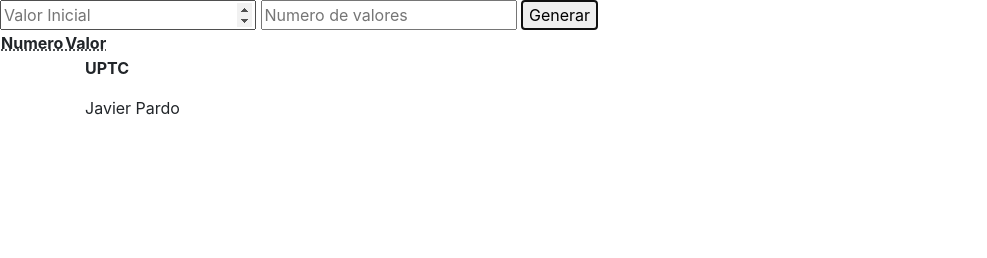
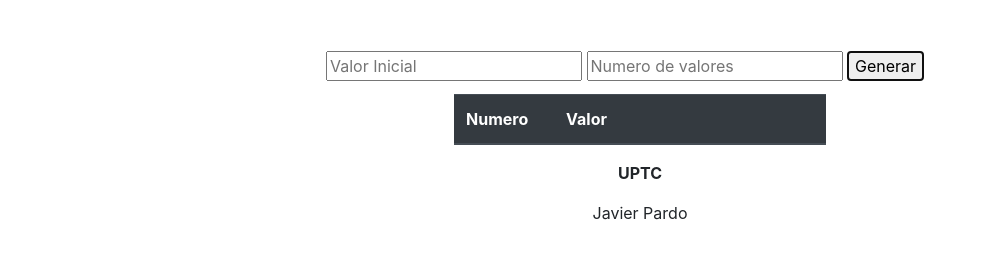
Before and after one commit to javipart/Barcode, a plain HTML site: page index.html in a window 1280 px wide. Both pictures are taken after a click on the button "Generar". Shown: the whole page, without its empty margins (0-987 px from the left). Drawn offline with nearby package versions, Linux system fonts and the light colour scheme.

Commit message:
Modify html and inputs validate, clean

```diff
--- a/index.html
+++ b/index.html
@@ -10,17 +10,17 @@
 <script src="https://stackpath.bootstrapcdn.com/bootstrap/4.3.1/js/bootstrap.min.js" integrity="sha384-JjSmVgyd0p3pXB1rRibZUAYoIIy6OrQ6VrjIEaFf/nJGzIxFDsf4x0xIM+B07jRM" crossorigin="anonymous"></script>
   </head>
   <body>
-    <div>
-      <input type="number" placeholder="Valor Inicial" id="initialValue">
+    <div class="container" style="padding-left: 20%; padding-right: 20%; padding-top: 4%;">
+      <input type="text" placeholder="Valor Inicial" maxlength="15" id="initialValue" onkeypress="return onlyNumbers(event)">
       <input type="number" placeholder="Numero de valores" id="quantityValues">
       <button onclick="begin()">Generar</button>
     </div>
-    <div>
-      <table>
-        <thead>
+    <div class="container" style="padding-left: 30%; padding-right: 30%; padding-top: 1%;">
+      <table class="table">
+        <thead class="thead-dark">
           <tr>
-            <th><abbr title="Numero">Numero</abbr></th>
-            <th><abbr title="Valor">Valor</abbr></th>
+            <th scope="col" style="width:100px">Numero</th>
+            <th scope="col">Valor</th>
           </tr>
         </thead>
         <tbody id="table">
@@ -30,8 +30,8 @@
     </div>
   </body>
   <footer class="footer">
-    <div class="container">
-      <div class="content has-text-centered">
+    <div class="container" style="padding-left: 20%; padding-right: 20%;">
+      <div style="text-align:center">
         <p><strong>UPTC</strong></p>
         <p>Javier Pardo</p>
       </div>
--- a/js/script.js
+++ b/js/script.js
@@ -2,19 +2,18 @@ function begin(){
     let re = /9[1-9][0-9]{3}[0-9]{10}/;
     let initialV = document.getElementById("initialValue").value;
     let quantityV = document.getElementById("quantityValues").value;
+    clean();
     let variantNumber = parseInt(initialV.substr(5,10));
     if(re.test(initialV)) {
-        alert(variantNumber+parseInt(quantityV));
         if(variantNumber + parseInt(quantityV) > 9999999999) {
             alert('!ERROR¡ La cantidad de valores excede el numero permitido');
         }
         else{
-            for(let i = 0; i < quantityV; i++){
+            for(let i = 1; i <= quantityV; i++){
                 variantNumber += 1;
                 let result = initialV.substr(0,5) + variantNumber.toString();
                 let addDigits = multiplyDigits(result);
                 let controlDigit = findLastDigit(addDigits);
-                alert(controlDigit);
                 let row = "<tr><td>" + i + "</td><td>" + result + controlDigit + "</td></tr>";
                 let barcode = document.createElement("tr");
                 barcode.innerHTML = row;
@@ -64,3 +63,23 @@ function findLastDigit(sum){
     }
     return controlDigit;
 }
+
+function onlyNumbers(e){
+    let key = (e.which) ? e.which : e.keyCode;
+    if(key >= 48 && key <= 57){
+        return true;
+    }
+    else{
+        return false;
+    }
+}
+
+function clean(){
+    document.getElementById("initialValue").value = "";
+    document.getElementById("quantityValues").value = "";
+    var Parent = document.getElementById("table");
+    while(Parent.hasChildNodes())
+    {
+        Parent.removeChild(Parent.firstChild);
+    }
+}
```
